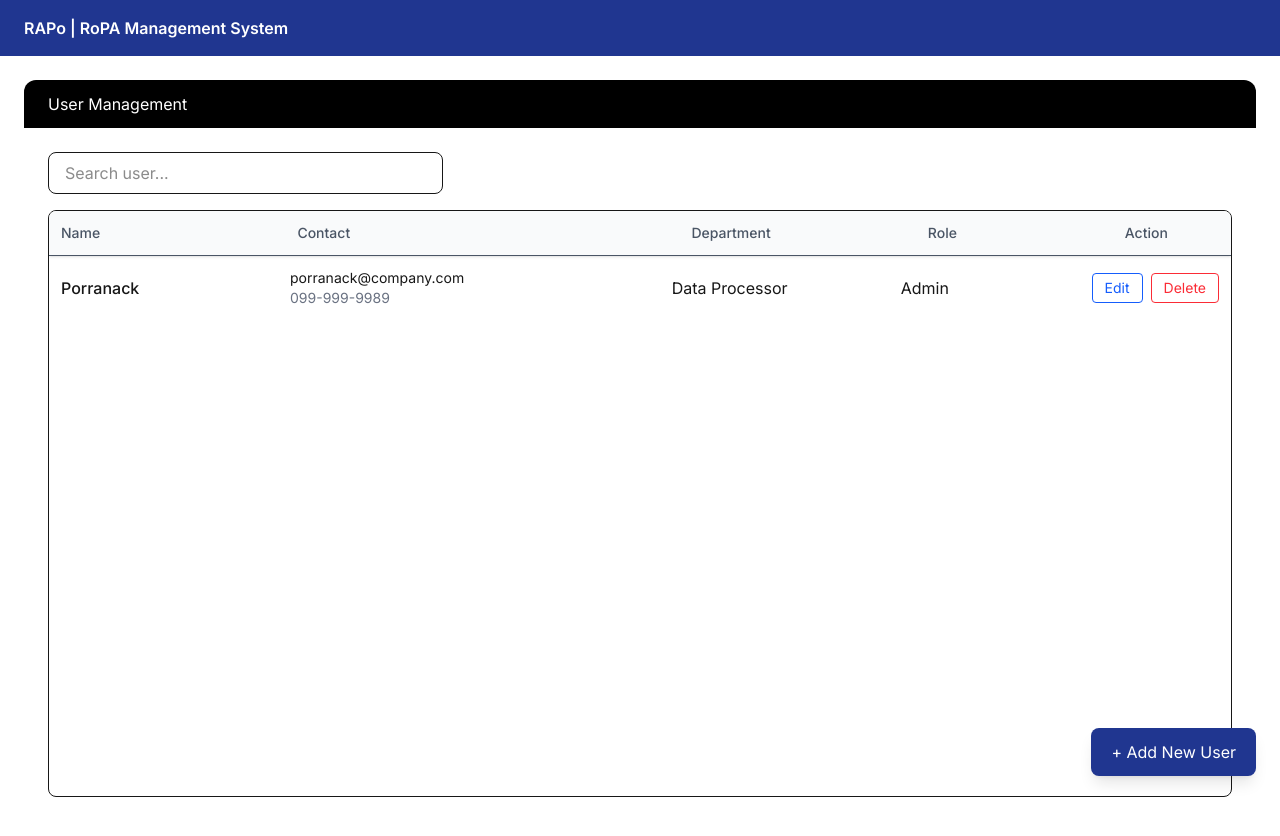
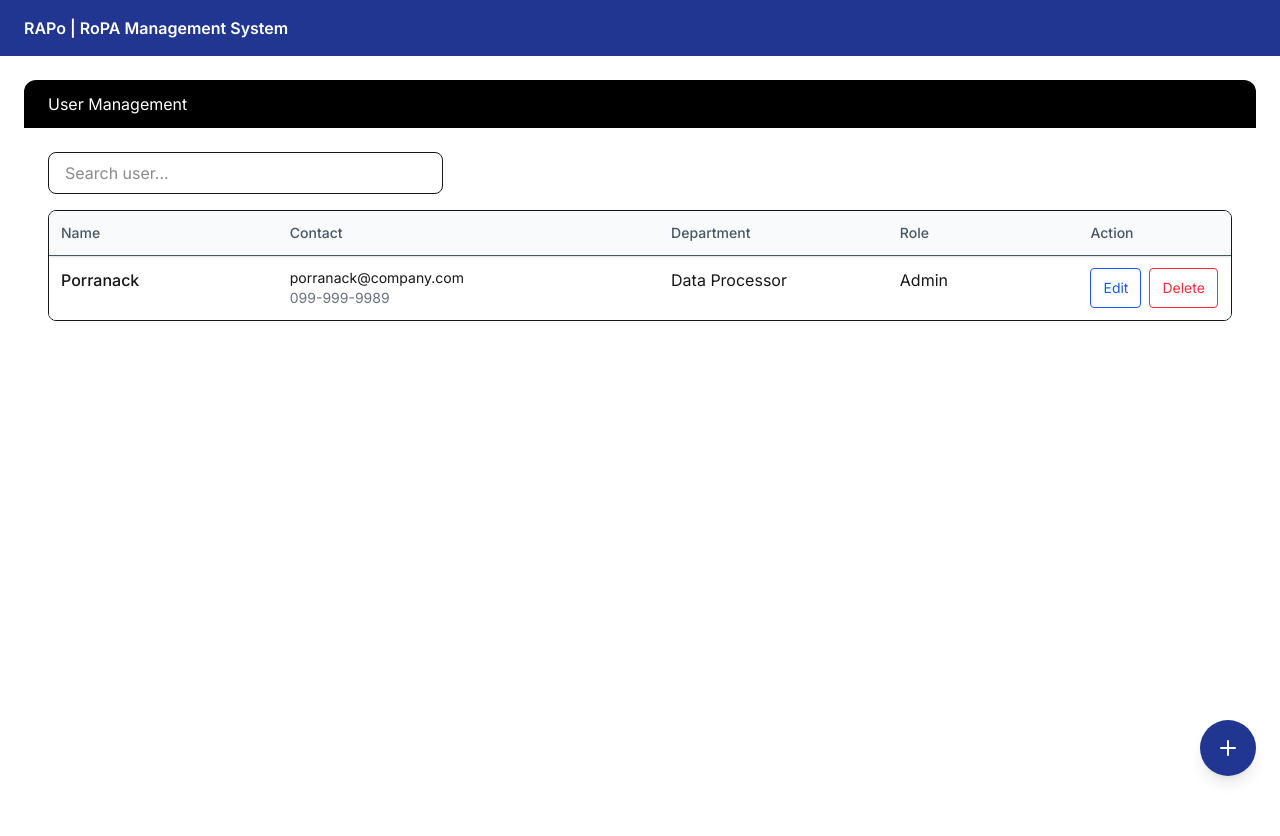
Before and after one commit to Jinny112477/RaPo, a Next.js app in the folder rapo/: page /admin/users in a window 1280 px wide. Shown: the top 836 px of the page. After the commit the page ends 800 px from the top, so only its background shows below. Built offline with nearby package versions, Linux system fonts and the light colour scheme.

Commit message:
เปลี่ยนปุ่มแอนแก้บัค

```diff
--- a/rapo/app/admin/users/page.tsx
+++ b/rapo/app/admin/users/page.tsx
@@ -58,6 +58,7 @@ export default function UsersPage() {
             className="border rounded-lg px-4 py-2 w-1/3"
           />
 
+          <div className="fixed bottom-6 right-6 z-50 group">
             <button
               onClick={() => {
                 setSelectedUser({
@@ -69,21 +70,47 @@ export default function UsersPage() {
                 });
                 setOpen(true);
               }}
-            className="fixed bottom-6 right-6 z-50 bg-[#203690] text-white px-5 py-3 rounded-lg shadow-lg hover:shadow-xl transition"
+              className="bg-[#203690] text-white p-4 rounded-full shadow-lg
+               hover:bg-[#182a73] hover:scale-110 hover:shadow-xl
+               transition duration-200"
             >
-            + Add New User
+              <svg
+                xmlns="http://www.w3.org/2000/svg"
+                className="w-6 h-6"
+                fill="none"
+                viewBox="0 0 24 24"
+                stroke="currentColor"
+                strokeWidth={2}
+              >
+                <path strokeLinecap="round" strokeLinejoin="round" d="M12 5v14M5 12h14" />
+              </svg>
             </button>
+
+            {/* Tooltip */}
+            <div
+              className="absolute right-16 top-1/2 -translate-y-1/2
+               bg-black text-white text-sm px-3 py-1 rounded-md
+               opacity-0 group-hover:opacity-100
+               transition whitespace-nowrap
+               hidden sm:block"
+            >
+              Add New User
+            </div>
+          </div>
 
         </div>
 
         {/* table (User List) */}
         <div className="border rounded-lg overflow-hidden">
 
-          <div className="overflow-x-auto">
+          <div className="max-h-[calc(100vh-260px)] overflow-auto">
             <div className="min-w-[900px]">
 
               {/* Header */}
-              <div className="grid grid-cols-[1.2fr_2fr_1.2fr_1fr_0.6fr] bg-gray-50 text-sm text-gray-600 font-medium border-b sticky top-0 z-10 shadow-sm">
+              <div className="grid grid-cols-[1.2fr_2fr_1.2fr_1fr_0.8fr]
+      items-stretch
+      bg-gray-50 text-left text-sm text-gray-600 font-medium
+      border-b sticky top-0 z-20 shadow-sm">
                 <div className="p-3">Name</div>
                 <div className="p-3">Contact</div>
                 <div className="p-3">Department</div>
@@ -92,13 +119,13 @@ export default function UsersPage() {
               </div>
 
               {/* Rows */}
-              <div className="h-[calc(100vh-260px)] overflow-y-auto">
               {filteredUsers.map((user, index) => (
                 <div
                   key={index}
-                    className={`grid grid-cols-[1.2fr_2fr_1.2fr_1fr_0.6fr] items-center
-  ${index % 2 === 0 ? "bg-white" : "bg-gray-200"} hover:bg-blue-50 transition
-`}
+                  className={`grid grid-cols-[1.2fr_2fr_1.2fr_1fr_0.8fr]
+          items-stretch
+          ${index % 2 === 0 ? "bg-white" : "bg-gray-200"}
+          hover:bg-blue-50 transition`}
                 >
                   <div className="p-3 font-medium">
                     {user.name}
@@ -117,8 +144,7 @@ export default function UsersPage() {
                     {user.role}
                   </div>
 
-
-                    <div className="p-3 flex gap-2">
+                  <div className="p-3 flex gap-2 justify-start">
                     <button
                       className="px-3 py-1 text-sm text-blue-600 border border-blue-600 rounded hover:bg-blue-50"
                       onClick={() => {
@@ -140,11 +166,13 @@ export default function UsersPage() {
                   </div>
                 </div>
               ))}
+
             </div>
+
+
 
           </div>
         </div>
-
       </div>
       {menuIndex !== null && (
         <div
@@ -159,7 +187,7 @@ export default function UsersPage() {
           <div className="bg-white rounded-xl w-[500px] p-6 relative z-50">
 
             <h2 className="text-lg font-semibold mb-4">
-                {selectedUser?.name ? "Edit User" : "Add New User"}
+              {selectedUser?._index !== undefined ? "Edit User" : "Add New User"}
             </h2>
 
             <div className="space-y-3">
@@ -251,6 +279,5 @@ export default function UsersPage() {
         </div>
       )}
     </div>
-    </div>
   );
 }
```
Lines whose indentation alone changed are shown as unchanged.
